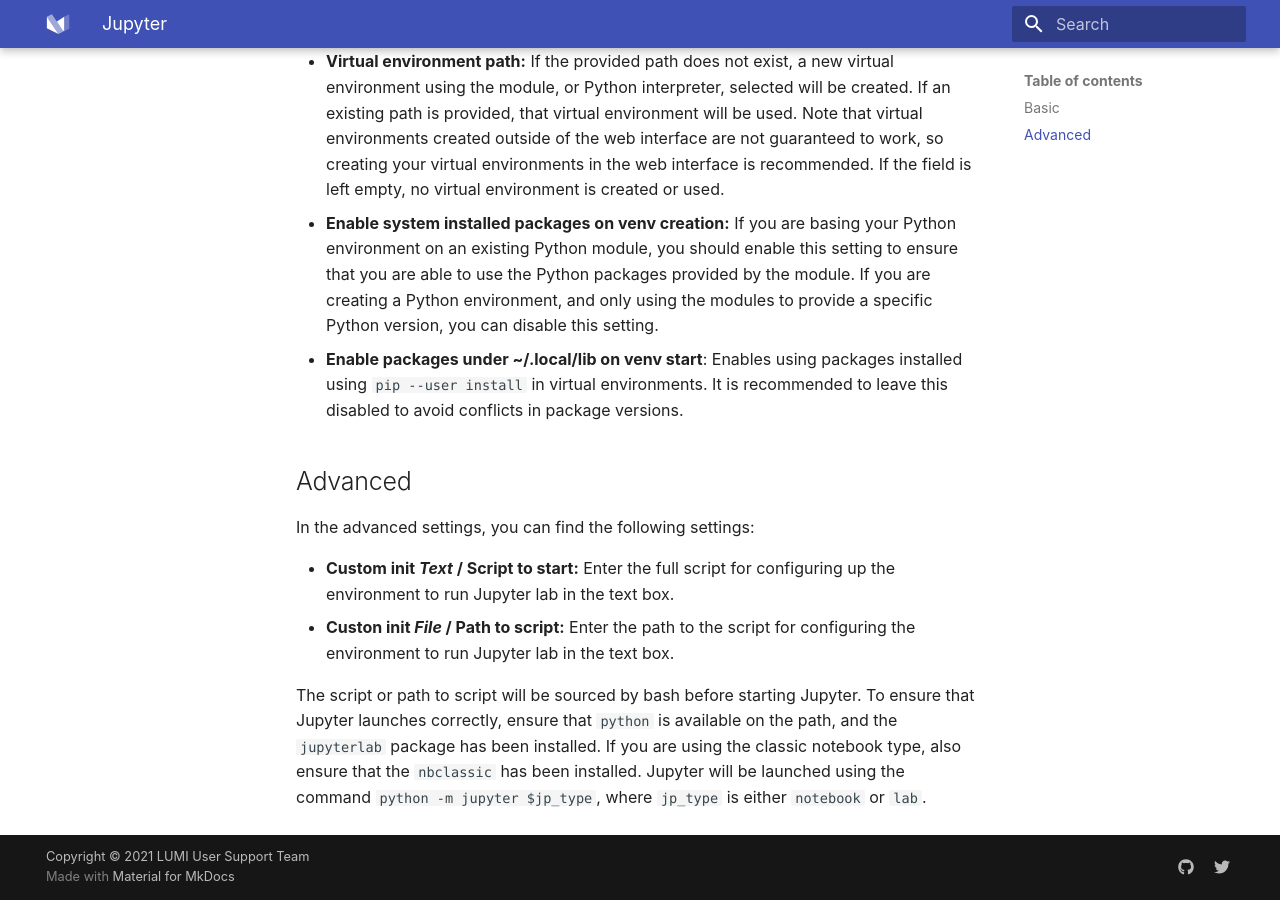
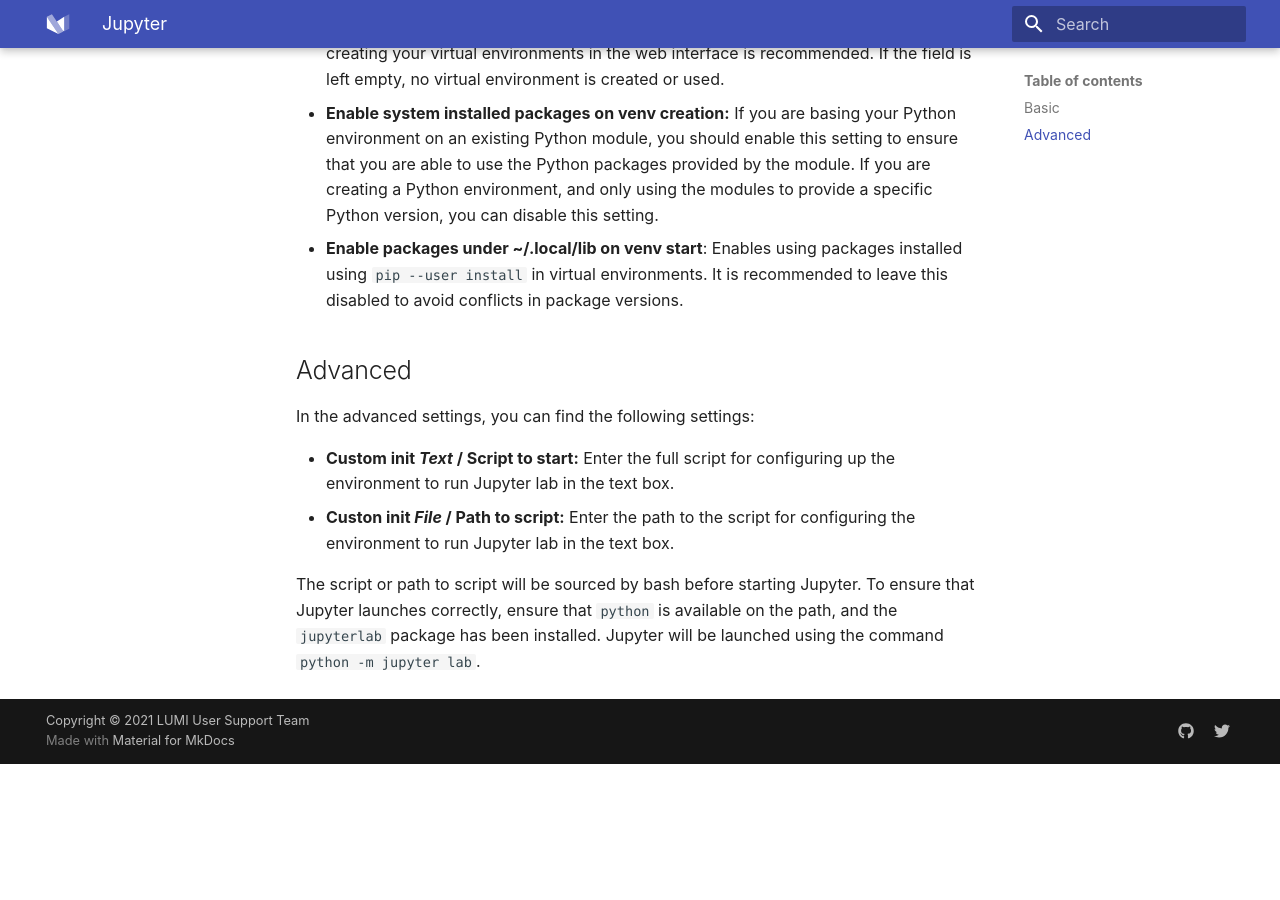
Before and after one commit to Lumi-supercomputer/lumi-userguide, an MkDocs documentation site: the page built from docs/runjobs/webui/jupyter.md, in a window 1280 px wide and 900 px high, scrolled down 1974 px. Built offline with MkDocs 1.6.1 and Material for MkDocs 9.7.7, drawn with Linux system fonts in a browser that asks for light colours; after the commit the page ends 2738 px from its top, so only the background shows below that; some of the changed text lies outside the part shown.

Commit message:
Update web interface Jupyter instructions

```diff
--- a/docs/runjobs/webui/jupyter.md
+++ b/docs/runjobs/webui/jupyter.md
@@ -4,9 +4,6 @@
 
 In the form you will be able to select.
 
-- **Jupyter type:** The notebook type that will be launched, either Notebook or Lab.
-    It is recommended to use _Lab_ as _Notebook_ is being deprecated.
-    If you do want to use _Notebook_, ensure that the Python environment you are using has the `nbclassic` package installed.
 - **Working directory:** The directory where your notebook file is stored.
 - **Basic or Advanced:** The _Basic_ setting allows you so use a Python module provided by the system, with either a virtual environment or user-installed packages to extend the module.
     The _Advanced_ setting lets you set up the Python environment either using a script provided in the form, or a path to a script.
@@ -39,5 +36,4 @@
 
 The script or path to script will be sourced by bash before starting Jupyter.
 To ensure that Jupyter launches correctly, ensure that `python` is available on the path, and the `jupyterlab` package has been installed.
-If you are using the classic notebook type, also ensure that the `nbclassic` has been installed.
-Jupyter will be launched using the command `python -m jupyter $jp_type`, where `jp_type` is either `notebook` or `lab`.
+Jupyter will be launched using the command `python -m jupyter lab`.
```
